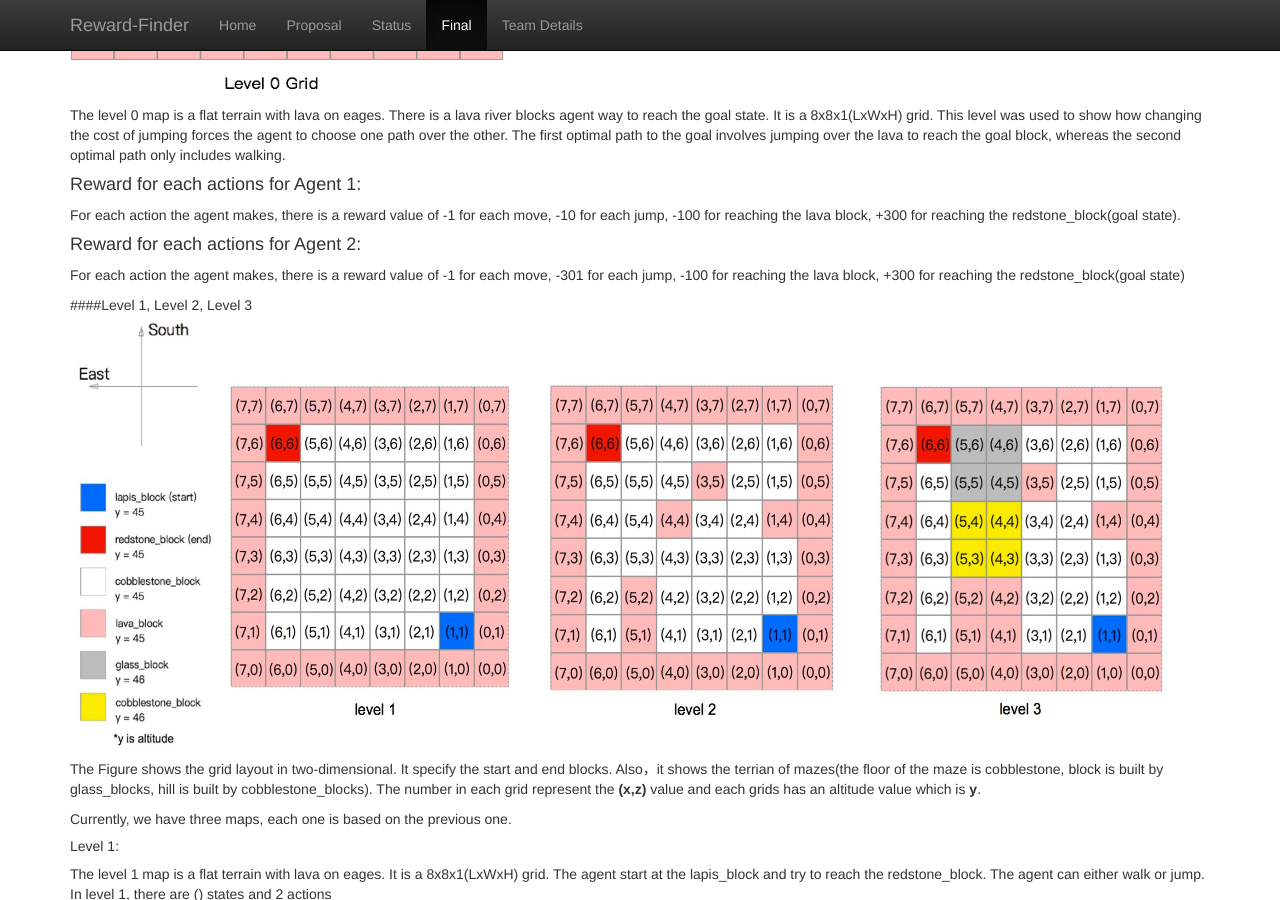
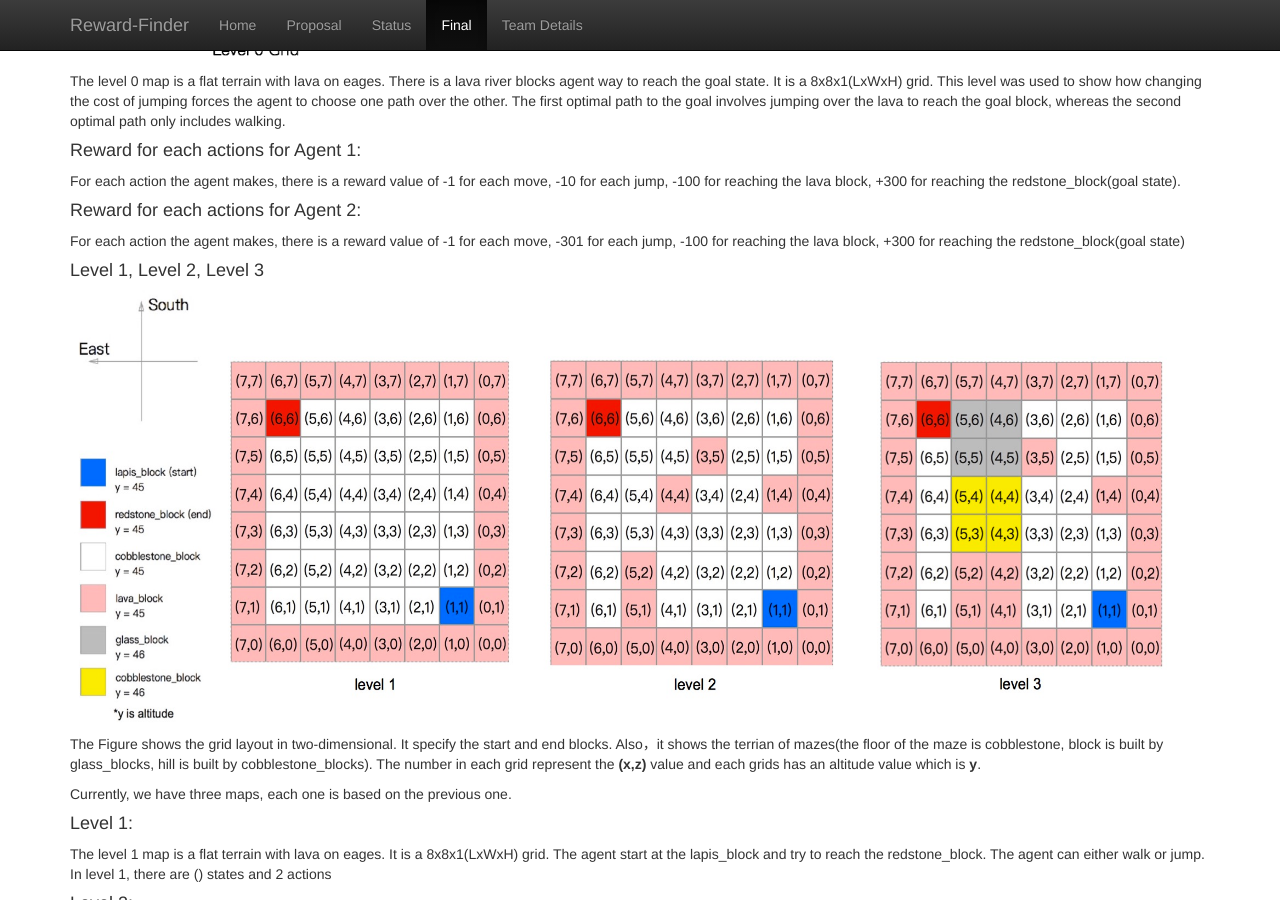
Before and after one commit to Moe202/CS175-Group-8, a Jekyll site: the page built from docs/final.md, in a window 1280 px wide and 900 px high, scrolled down 2958 px. Built offline with Jekyll 4.4.1, drawn with Linux system fonts in a browser that asks for light colours.

Commit message:
adjust pics

```diff
--- a/docs/final.md
+++ b/docs/final.md
@@ -82,7 +82,7 @@
 ### Test Environment
 
 #### Level 0:
-<img src="images/level0gridFinal.png" title="grid" width="434" height="434" />
+<img src="images/level0gridFinal.png" title="grid" width="400" height="400" />
 
 The level 0 map is a flat terrain with lava on eages. There is a lava river blocks agent way to reach the goal state. It is a 8x8x1(LxWxH) grid. This level was used to show how changing the cost of jumping forces the agent to choose one path over the other. The first optimal path to the goal involves jumping over the lava to reach the goal block, whereas the second optimal path only includes walking.
 #### Reward for each actions for Agent 1:
@@ -90,22 +90,22 @@
 #### Reward for each actions for Agent 2:
 For each action the agent makes, there is a reward value of -1 for each move, -301 for each jump, -100 for reaching the lava block, +300 for reaching the redstone\_block(goal state)
 
-####Level 1, Level 2, Level 3
+#### Level 1, Level 2, Level 3
 <img src="images/grid.jpeg" title="grid" width="1100" height="434" />
 
 The  Figure shows the grid layout in two-dimensional. It specify the start and end blocks. Also，it shows the terrian of mazes(the floor of the maze is cobblestone, block is built by glass\_blocks, hill is built by cobblestone\_blocks). The number in each grid represent the **(x,z)** value and each grids has an altitude value which is  **y**.
 
 Currently, we have three maps, each one is based on the previous one.
-##### Level 1:
+#### Level 1:
 The level 1 map is a flat terrain with lava on eages. It is a 8x8x1(LxWxH) grid. The agent start at the lapis\_block and try to reach the redstone\_block. The agent can either walk or jump. In level 1, there are () states and 2 actions
-##### Level 2:
+#### Level 2:
 The level 1 map is built based on Level 1 map. 5 cobble stone blocks in the middle of map were replaced by 5 lava blocks.It is a 8x8x1(LxWxH) grid. The agent start at the lapis\_block and try to reach the redstone\_block. The agent can either walk or jump. In level 2, there are () states and 2 actions
-##### Level 3:
+#### Level 3:
 Level 3 map was built based on level 2 map. A 2x2x2(LxWxH) glass block and a 2x2x1(LxWxH) cobble stone hill. Agent can jump over the cobble stone block(gold) but cannot jump over the glass block. The agent start at the lapis\_block and try to reach the redstone\_block. The agent can either walk or jump. In level 1, there are () states and 2 actions
 
 #### Level 4:
-The Level 4 map has the same concept as level 3 map but larger and more complex. It is a 11x11x3(LxWxH) grid. The first optimal path to the goal involves jumping over the lava to reach the goal block.
-<img src="images/level4gridFinal.png" title="grid" width="434" height="434" />
+The Level 4 map has the same concept as level 3 map but larger and more complex. It is a 11x11x3(LxWxH) grid. The first optimal path to the goal involves jumping over the lava to reach the goal block.<br>
+<img src="images/level4gridfinal.png" title="level4grid" width="400" height="400" />
 
 #### Reward for each actions(level 1,2,3,4):
 For each action the agent makes, there is a reward value of -1 for each move, -10 for each jump, -100 for reaching the lava block, +100 for reaching the redstone\_block(goal state)
```
